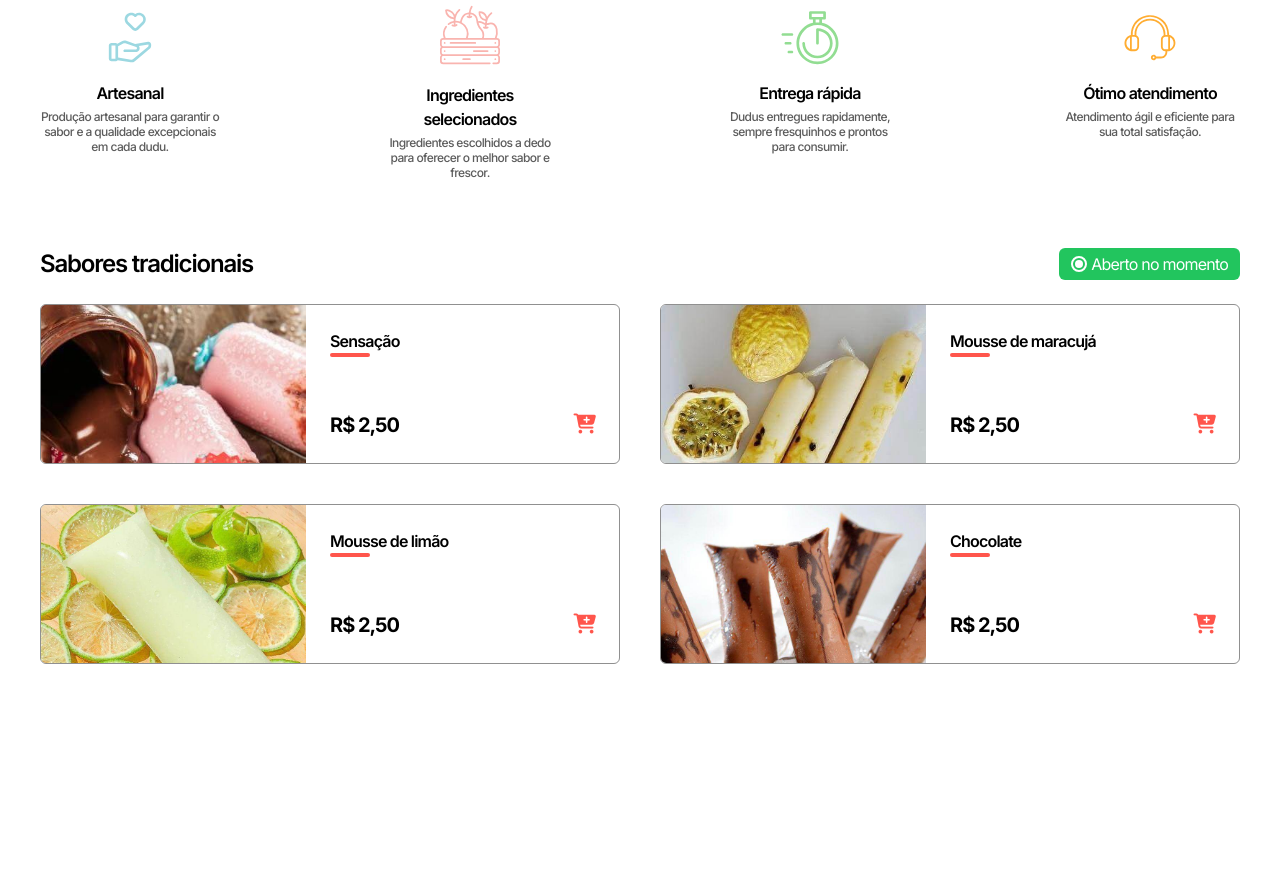
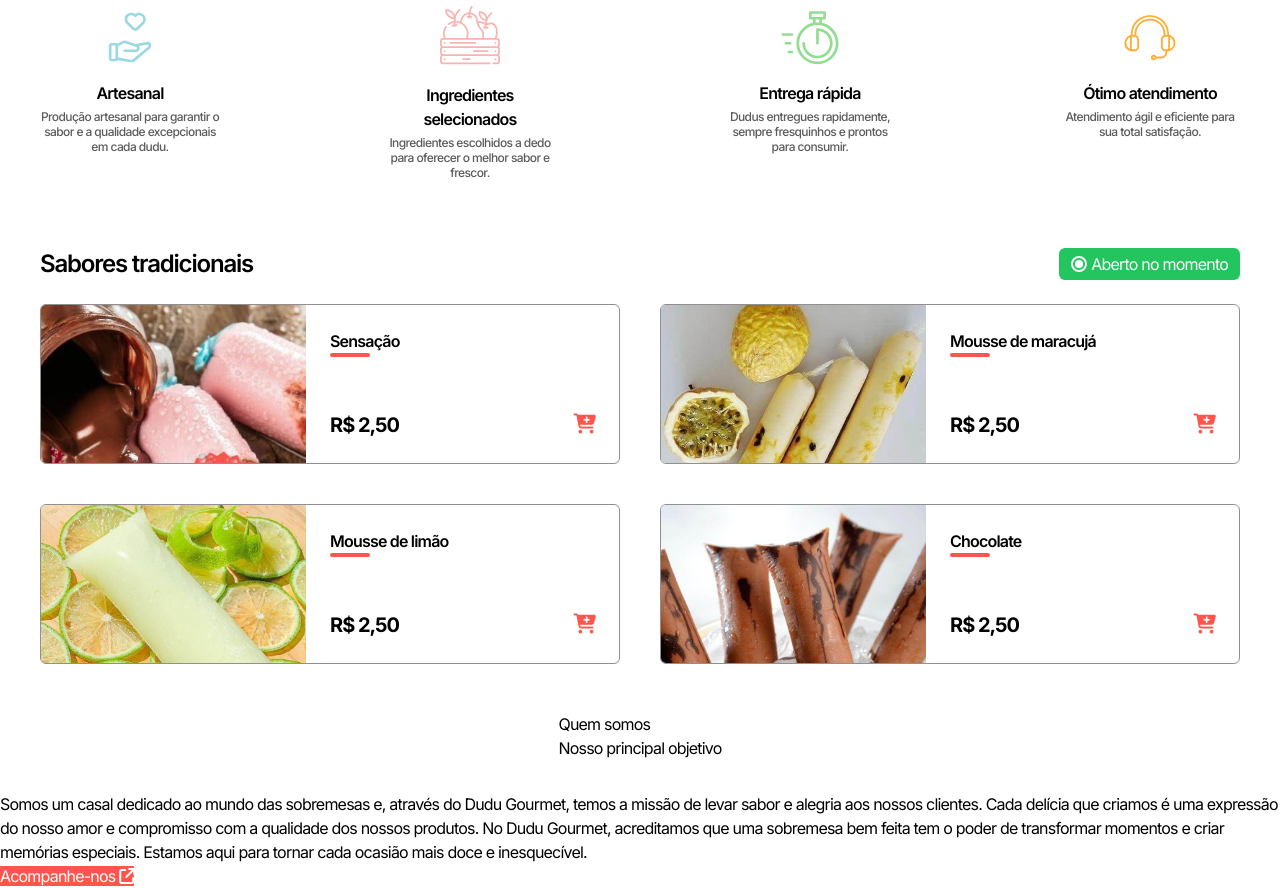
Before and after one commit to felps1z/kidudu, a website: page src/index.html in a window 1280 px wide. Shown: the part 568-1456 px from the top of the page. Before the commit the page ends 1280 px from the top, so only its background shows below. Drawn offline with Linux system fonts and the light colour scheme.

Commit message:
estrutura HTML - Quem somos

```diff
--- a/src/index.html
+++ b/src/index.html
@@ -240,9 +240,11 @@
             <div class="grid grid-cols-1 md:grid-cols-2 md:gap-10 gap-6">
 
                 <!-- PRODUTO -->
-                <div class="border border-gray-border hover:border-red-color duration-300 rounded-md flex max-h-40 overflow-hidden cursor-pointer">
+                <div
+                    class="border border-gray-border hover:border-red-color duration-300 rounded-md flex max-h-40 overflow-hidden cursor-pointer">
                     <div class="flex-1">
-                        <img src="assets/imgProducts/sensacao.jpg" alt="Imagem do kidudu de Sensação" class="object-cover">
+                        <img src="assets/imgProducts/sensacao.jpg" alt="Imagem do kidudu de Sensação"
+                            class="object-cover">
                     </div>
                     <div class="flex-1 flex flex-col justify-between p-6">
                         <div>
@@ -251,14 +253,17 @@
                         </div>
                         <div class="flex justify-between items-center">
                             <span class="text-xl font-bold">R$ 2,50</span>
-                            <button><i class="fa fa-cart-plus text-red-color hover:brightness-90" style="font-size: 20px"></i></button>
+                            <button><i class="fa fa-cart-plus text-red-color hover:brightness-90"
+                                    style="font-size: 20px"></i></button>
                         </div>
                     </div>
                 </div>
                 <!-- FIM PRODUTO -->
-                <div class="border border-gray-border hover:border-red-color duration-300 rounded-md flex max-h-40 overflow-hidden cursor-pointer">
+                <div
+                    class="border border-gray-border hover:border-red-color duration-300 rounded-md flex max-h-40 overflow-hidden cursor-pointer">
                     <div class="flex-1">
-                        <img src="assets/imgProducts/mousse-maracuja.jpg" alt="Imagem do kidudu de Mousse de maracujá" class="object-cover">
+                        <img src="assets/imgProducts/mousse-maracuja.jpg" alt="Imagem do kidudu de Mousse de maracujá"
+                            class="object-cover">
                     </div>
                     <div class="flex-1 flex flex-col justify-between p-6">
                         <div>
@@ -267,15 +272,18 @@
                         </div>
                         <div class="flex justify-between items-center">
                             <span class="text-xl font-bold">R$ 2,50</span>
-                            <button><i class="fa fa-cart-plus text-red-color hover:brightness-75" style="font-size: 20px"></i></button>
+                            <button><i class="fa fa-cart-plus text-red-color hover:brightness-75"
+                                    style="font-size: 20px"></i></button>
                         </div>
                     </div>
                 </div>
                 <!-- FIM PRODUTO -->
                 <!-- FIM PRODUTO -->
-                <div class="border border-gray-border hover:border-red-color duration-300 rounded-md flex max-h-40 overflow-hidden cursor-pointer">
+                <div
+                    class="border border-gray-border hover:border-red-color duration-300 rounded-md flex max-h-40 overflow-hidden cursor-pointer">
                     <div class="flex-1">
-                        <img src="assets/imgProducts/mousse-limao.jpg" alt="Imagem do kidudu de Mousse de limão" class="object-cover">
+                        <img src="assets/imgProducts/mousse-limao.jpg" alt="Imagem do kidudu de Mousse de limão"
+                            class="object-cover">
                     </div>
                     <div class="flex-1 flex flex-col justify-between p-6">
                         <div>
@@ -284,15 +292,18 @@
                         </div>
                         <div class="flex justify-between items-center">
                             <span class="text-xl font-bold">R$ 2,50</span>
-                            <button><i class="fa fa-cart-plus text-red-color hover:brightness-75" style="font-size: 20px"></i></button>
+                            <button><i class="fa fa-cart-plus text-red-color hover:brightness-75"
+                                    style="font-size: 20px"></i></button>
                         </div>
                     </div>
                 </div>
                 <!-- FIM PRODUTO -->
                 <!-- FIM PRODUTO -->
-                <div class="border border-gray-border hover:border-red-color duration-300 rounded-md flex max-h-40 overflow-hidden cursor-pointer">
+                <div
+                    class="border border-gray-border hover:border-red-color duration-300 rounded-md flex max-h-40 overflow-hidden cursor-pointer">
                     <div class="flex-1">
-                        <img src="assets/imgProducts/chocolate.jpg" alt="Imagem do kidudu de Chocolate" class="object-cover">
+                        <img src="assets/imgProducts/chocolate.jpg" alt="Imagem do kidudu de Chocolate"
+                            class="object-cover">
                     </div>
                     <div class="flex-1 flex flex-col justify-between p-6">
                         <div>
@@ -301,17 +312,45 @@
                         </div>
                         <div class="flex justify-between items-center">
                             <span class="text-xl font-bold">R$ 2,50</span>
-                            <button><i class="fa fa-cart-plus text-red-color hover:brightness-75" style="font-size: 20px"></i></button>
+                            <button><i class="fa fa-cart-plus text-red-color hover:brightness-75"
+                                    style="font-size: 20px"></i></button>
                         </div>
                     </div>
                 </div>
                 <!-- FIM PRODUTO -->
 
-
             </div>
 
         </section>
         <!-- FIM PRODUTOS -->
+
+        <!-- QUEM SOMOS -->
+        <section class="w-full flex flex-col items-center gap-8">
+            <div>
+                <h2>Quem somos</h2>
+                <h3>Nosso principal objetivo</h3>
+            </div>
+
+            <div>
+                <div></div>
+                <div>
+                    <p>Somos um casal dedicado ao mundo das sobremesas e, através do Dudu Gourmet, temos a
+                        missão de levar sabor e alegria aos nossos clientes.
+
+                        Cada delícia que criamos é uma expressão do nosso amor e compromisso com a qualidade dos
+                        nossos produtos. No Dudu Gourmet, acreditamos que uma sobremesa bem feita tem o poder de
+                        transformar momentos e criar memórias especiais.
+
+                        Estamos aqui para tornar cada ocasião mais doce e inesquecível.</p>
+
+                    <a href="#" class="text-white bg-red-color">
+                        <span>Acompanhe-nos</span>
+                        <i class="fa fa-arrow-up-right-from-square"></i>
+                    </a>
+                </div>
+            </div>
+        </section>
+        <!-- FIM QUEM SOMOS -->
 
     </main>
     <!-- FIM MAIN -->
```
Also changed, not shown: styles/output.css.
